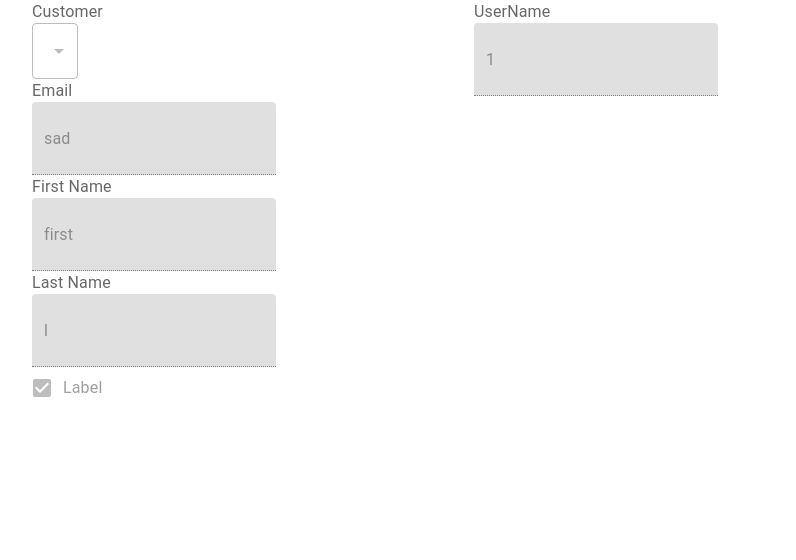
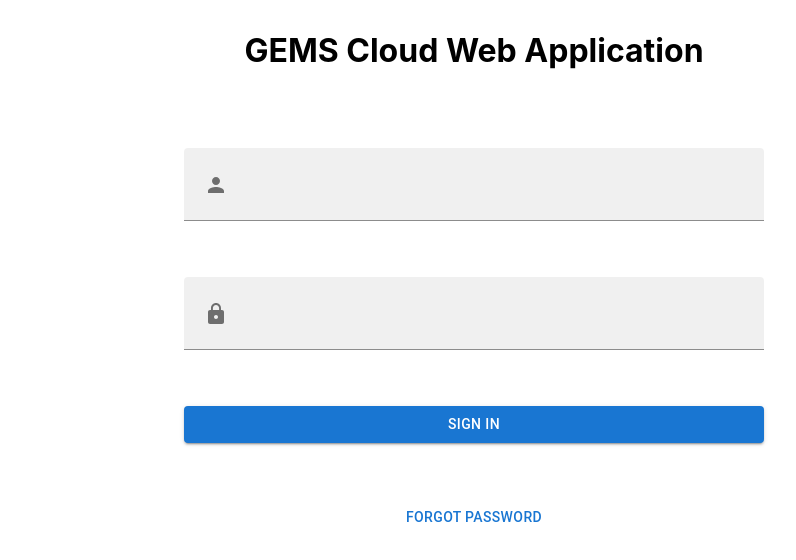
Before and after one commit to PrateekSahay/UserManagementTool, a React (Create React App) app in the folder FE/my-app/: page / in a window 1280 px wide. Shown: the top 560 px of the page, without its empty margins (166-962 px from the left). Built offline with nearby package versions, Linux system fonts and the light colour scheme; no server answers.

Commit message:
Added scss

```diff
--- a/FE/my-app/package.json
+++ b/FE/my-app/package.json
@@ -16,6 +16,7 @@
     "@types/node": "^16.11.21",
     "@types/react": "^17.0.38",
     "@types/react-dom": "^17.0.11",
+    "node-sass": "^6.0.0",
     "react": "^17.0.2",
     "react-dom": "^17.0.2",
     "react-scripts": "5.0.0",
--- a/FE/my-app/src/App.tsx
+++ b/FE/my-app/src/App.tsx
@@ -1,11 +1,9 @@
 import React, { useState } from 'react';
-//import logo from './logo.svg';
-import './App.css';
 import LoginComponent from './LoginComponent/LoginComponent';
 import UserManagementToolComponent from './UserManagementToolComponent/UserManagementToolComponent';
 
 function App() {
-  const [isAuthenticated, setIsAuthenticated] = useState(true);
+  const [isAuthenticated, setIsAuthenticated] = useState(false);
 
   const updateAuthentication = (value: boolean) => setIsAuthenticated(value);
 
--- a/FE/my-app/src/LoginComponent/LoginComponent.css
+++ /dev/null
@@ -1,27 +0,0 @@
-.loginContainer {
-  display: flex;
-  flex-direction: column;
-  padding: 20px;
-  max-width: 500px;
-  text-align: center;
-  margin-left: 350px;
-}
-
-.form {
-  display: flex;
-  flex-direction: column;
-  height: 500px;
-  justify-content: space-evenly;
-}
-
-/* .form > * {
-  padding: 20px;
-} */
-
-.header {
-  font-weight: bold;
-}
-
-input {
-  padding-bottom: 25px !important;
-}
--- /dev/null
+++ b/FE/my-app/src/LoginComponent/LoginComponent.scss
@@ -0,0 +1,23 @@
+.loginContainer {
+  display: flex;
+  flex-direction: column;
+  text-align: center;
+  margin: 10px 350px 10px 350px;
+
+  .form {
+    display: flex;
+    flex-direction: column;
+    height: 500px;
+    justify-content: space-evenly;
+  }
+
+  .MuiFormControl-root {
+    width: auto;
+  }
+
+  .textField {
+    input {
+      padding-bottom: 25px;
+    }
+  }
+}
--- a/FE/my-app/src/LoginComponent/LoginComponent.tsx
+++ b/FE/my-app/src/LoginComponent/LoginComponent.tsx
@@ -1,10 +1,9 @@
 import React, { useState } from 'react';
-import './LoginComponent.css';
+import './LoginComponent.scss';
 import { AuthReq } from '../Interfaces/Interfaces';
 import Button from '@mui/material/Button';
 import TextField from '@mui/material/TextField';
 import InputAdornment from '@mui/material/InputAdornment';
-// import AccountCircle from '@mui/icons-material/AccountCircle';
 import PersonIcon from '@mui/icons-material/Person';
 import LockIcon from '@mui/icons-material/Lock';
 
@@ -24,13 +23,6 @@ const LoginComponent = (props: LoginComponentProps) => {
             userName: userName
         };
 
-        // fetch('https://localhost:44365/api/User')
-        // .then(resp => resp.json())
-        // .then(data => {
-        // console.log(data);
-        // }
-        // );
-
         fetch('https://localhost:44365/api/User/Auth', {
             method: 'POST',
             headers: {
@@ -45,11 +37,10 @@ const LoginComponent = (props: LoginComponentProps) => {
 
     return (
         <div className='loginContainer'>
-            <div className='header'>
-                <h1>GEMS Cloud Web Application</h1>
-            </div>
+            <h1>GEMS Cloud Web Application</h1>
             <div className='form'>
                 <TextField
+                    className="textField"
                     id="input-with-icon-textfield"
                     value={userName}
                     onChange={(e) => setUserName(e.target.value)}
@@ -63,6 +54,7 @@ const LoginComponent = (props: LoginComponentProps) => {
                     variant="filled"
                 />
                 <TextField
+                    className="textField"
                     id="input-with-icon-textfield"
                     value={pass}
                     onChange={(e) => setPass(e.target.value)}
```
Also changed, not shown: FE/my-app/src/LoginComponent/helper.js (deleted, +0 -21 lines), FE/my-app/src/App.scss (renamed from FE/my-app/src/App.css), 1 other file (tests, documents, lock files or other folders).
